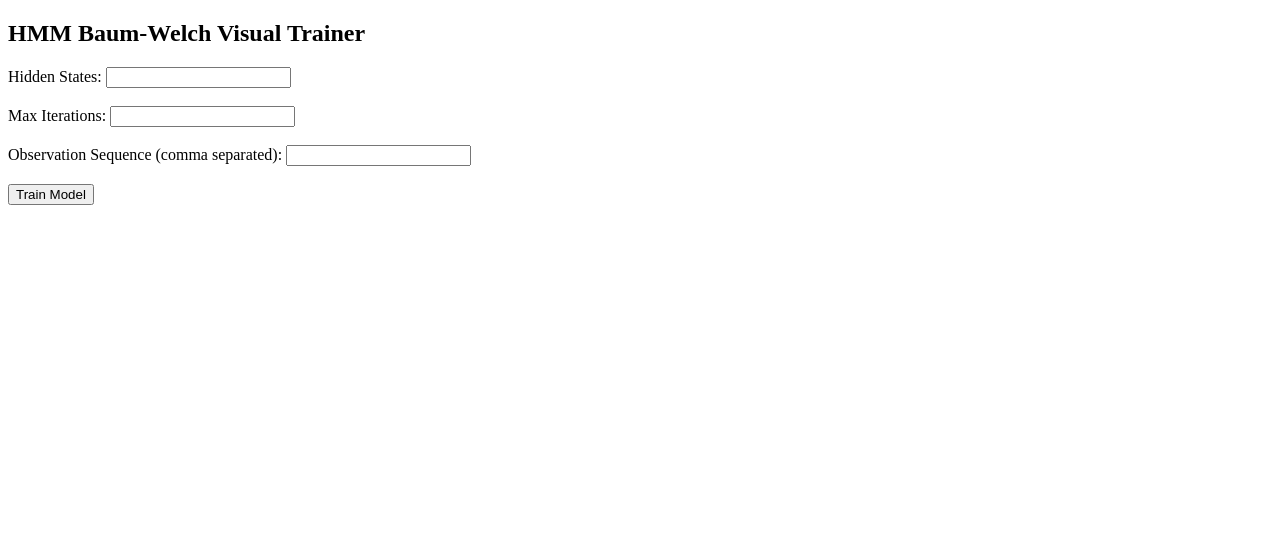
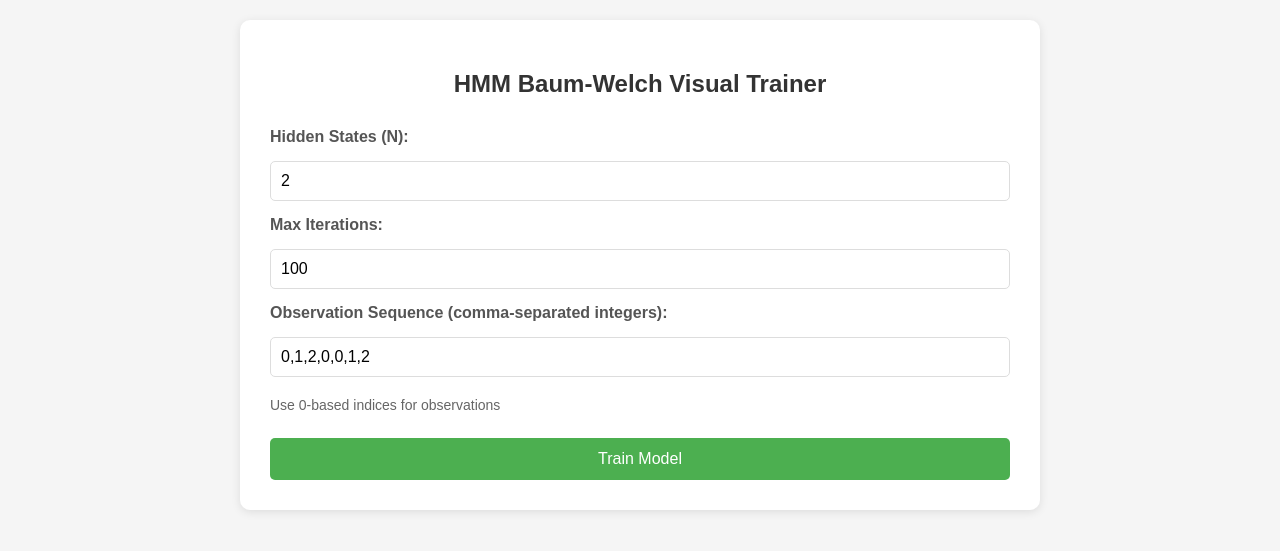
Before and after one commit to Shimuuh/HMM_BaumWelch_Project, a Flask app: page / in a window 1280 px wide. Shown: the top 551 px of the page. Run offline with Flask 3, Linux system fonts and the light colour scheme.

Commit message:
Updated HMM project with Flask structure

```diff
--- a/app.py
+++ b/app.py
@@ -4,6 +4,7 @@ from src.hmm import HiddenMarkovModel
 from src.baum_welch import baum_welch
 import matplotlib.pyplot as plt
 import os
+import json
 
 app = Flask(__name__)
 
@@ -11,37 +12,51 @@ app = Flask(__name__)
 def index():
     result = None
     graph_path = None
+    error = None
 
     if request.method == "POST":
-        hidden_states = int(request.form["hidden_states"])
-        max_iter = int(request.form["max_iter"])
-        observations = list(map(int, request.form["observations"].split(",")))
+        try:
+            hidden_states = int(request.form["hidden_states"])
+            max_iter = int(request.form["max_iter"])
+            # Parse observations and determine M (number of unique observation symbols)
+            observations = list(map(int, request.form["observations"].split(",")))
+            M = len(set(observations))  # Number of unique observation symbols
 
-        # Random initialization
-        A = np.random.dirichlet(np.ones(hidden_states), size=hidden_states)
-        B = np.random.dirichlet(np.ones(2), size=hidden_states)
-        pi = np.random.dirichlet(np.ones(hidden_states))
+            # Create model with N and M
+            model = HiddenMarkovModel(hidden_states, M)
 
-        model = HiddenMarkovModel(A, B, pi)
-        model, likelihoods = baum_welch(model, observations, max_iter=max_iter)
+            # Train using Baum-Welch
+            trained_model, likelihoods = baum_welch(model, observations, max_iter=max_iter)
 
-        result = {
-            "A": model.A,
-            "B": model.B,
-            "pi": model.pi
-        }
+            # Prepare results for display
+            result = {
+                "A": np.array2string(trained_model.A, precision=4, separator=', '),
+                "B": np.array2string(trained_model.B, precision=4, separator=', '),
+                "pi": np.array2string(trained_model.pi, precision=4, separator=', '),
+                "likelihoods": likelihoods,
+                "final_likelihood": likelihoods[-1] if likelihoods else 0,
+                "iterations": len(likelihoods)
+            }
 
-        # Plot likelihood graph
-        plt.figure()
-        plt.plot(likelihoods)
-        plt.xlabel("Iteration")
-        plt.ylabel("P(O | λ)")
-        plt.title("Likelihood over Iterations")
-        graph_path = "static/graph.png"
-        plt.savefig(graph_path)
-        plt.close()
+            # Plot likelihood graph
+            plt.figure(figsize=(10, 6))
+            plt.plot(likelihoods, 'b-', linewidth=2, marker='o', markersize=4)
+            plt.xlabel("Iteration", fontsize=12)
+            plt.ylabel("P(O | λ)", fontsize=12)
+            plt.title("Baum-Welch Convergence", fontsize=14)
+            plt.grid(True, alpha=0.3)
+            plt.tight_layout()
 
-    return render_template("index.html", result=result, graph_path=graph_path)
+            # Save graph
+            graph_path = "static/graph.png"
+            os.makedirs("static", exist_ok=True)
+            plt.savefig(graph_path, dpi=100)
+            plt.close()
+
+        except Exception as e:
+            error = str(e)
+
+    return render_template("index.html", result=result, graph_path=graph_path, error=error)
 
 if __name__ == "__main__":
     app.run(debug=True)
--- a/templates/index.html
+++ b/templates/index.html
@@ -2,29 +2,141 @@
 <html>
 <head>
     <title>HMM Baum-Welch Trainer</title>
+    <style>
+        body {
+            font-family: Arial, sans-serif;
+            max-width: 800px;
+            margin: 0 auto;
+            padding: 20px;
+            background-color: #f5f5f5;
+        }
+        .container {
+            background-color: white;
+            padding: 30px;
+            border-radius: 10px;
+            box-shadow: 0 2px 10px rgba(0,0,0,0.1);
+        }
+        h2 {
+            color: #333;
+            text-align: center;
+            margin-bottom: 30px;
+        }
+        form {
+            display: flex;
+            flex-direction: column;
+            gap: 15px;
+        }
+        label {
+            font-weight: bold;
+            color: #555;
+        }
+        input[type="text"], input[type="number"] {
+            padding: 10px;
+            border: 1px solid #ddd;
+            border-radius: 5px;
+            font-size: 16px;
+        }
+        button {
+            background-color: #4CAF50;
+            color: white;
+            padding: 12px;
+            border: none;
+            border-radius: 5px;
+            font-size: 16px;
+            cursor: pointer;
+            margin-top: 10px;
+        }
+        button:hover {
+            background-color: #45a049;
+        }
+        .result {
+            margin-top: 30px;
+            padding: 20px;
+            background-color: #f9f9f9;
+            border-radius: 5px;
+        }
+        .matrix {
+            background-color: white;
+            padding: 15px;
+            border-radius: 5px;
+            border: 1px solid #ddd;
+            overflow-x: auto;
+        }
+        pre {
+            margin: 0;
+            font-family: 'Courier New', monospace;
+        }
+        img {
+            max-width: 100%;
+            height: auto;
+            border-radius: 5px;
+            box-shadow: 0 2px 5px rgba(0,0,0,0.2);
+        }
+        .error {
+            color: red;
+            padding: 10px;
+            background-color: #ffebee;
+            border-radius: 5px;
+            margin-top: 20px;
+        }
+        .info {
+            color: #666;
+            font-size: 14px;
+            margin-top: 5px;
+        }
+    </style>
 </head>
 <body>
+    <div class="container">
         <h2>HMM Baum-Welch Visual Trainer</h2>
 
         <form method="POST">
-        Hidden States: <input type="number" name="hidden_states" required><br><br>
-        Max Iterations: <input type="number" name="max_iter" required><br><br>
-        Observation Sequence (comma separated): <input type="text" name="observations" required><br><br>
+            <label>Hidden States (N):</label>
+            <input type="number" name="hidden_states" min="1" max="10" value="2" required>
+
+            <label>Max Iterations:</label>
+            <input type="number" name="max_iter" min="1" max="1000" value="100" required>
+
+            <label>Observation Sequence (comma-separated integers):</label>
+            <input type="text" name="observations" placeholder="e.g., 0,1,2,0,0,1,2" value="0,1,2,0,0,1,2" required>
+            <div class="info">Use 0-based indices for observations</div>
+
             <button type="submit">Train Model</button>
         </form>
 
+        {% if error %}
+        <div class="error">
+            <strong>Error:</strong> {{ error }}
+        </div>
+        {% endif %}
+
         {% if result %}
-        <h3>Transition Matrix (A)</h3>
+        <div class="result">
+            <h3>Training Results</h3>
+            <p><strong>Iterations completed:</strong> {{ result.iterations }}</p>
+            <p><strong>Final Log-Likelihood:</strong> {{ "%.6f"|format(result.final_likelihood) }}</p>
+
+            <h4>Transition Matrix (A):</h4>
+            <div class="matrix">
                 <pre>{{ result.A }}</pre>
+            </div>
 
-        <h3>Emission Matrix (B)</h3>
+            <h4>Emission Matrix (B):</h4>
+            <div class="matrix">
                 <pre>{{ result.B }}</pre>
+            </div>
 
-        <h3>Initial Distribution (π)</h3>
+            <h4>Initial Distribution (π):</h4>
+            <div class="matrix">
                 <pre>{{ result.pi }}</pre>
+            </div>
 
-        <h3>Likelihood Graph</h3>
-        <img src="{{ graph_path }}" width="400">
+            <h4>Likelihood over Iterations:</h4>
+            {% if graph_path %}
+            <img src="{{ graph_path }}" alt="Likelihood Graph">
             {% endif %}
+        </div>
+        {% endif %}
+    </div>
 </body>
 </html>
```
Also changed, not shown: requirements.txt (+3 -4 lines), src/baum_welch.py (+31 -30 lines), src/hmm.py (+45 -22 lines). Lines whose indentation alone changed are shown as unchanged.
